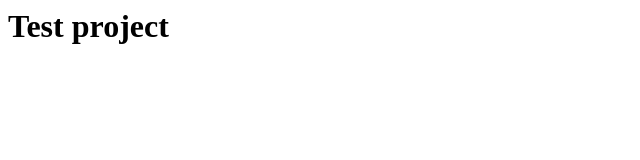
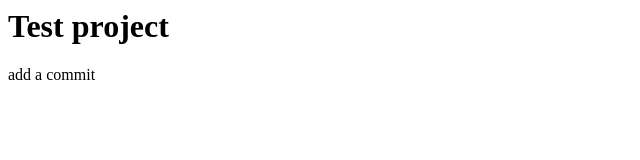
Before and after one commit to flyveren/test, a plain HTML site: page index.html in a window 1280 px wide. Shown: the full height of the page, 0-640 px from the left. Drawn offline with Linux system fonts and the light colour scheme.

Commit message:
add a commit

```diff
--- a/index.html
+++ b/index.html
@@ -2,5 +2,8 @@
 <head></head>
 <body>
 <h1>Test project</h1>
+<p>
+  add a commit
+</p>
 </body>
 </html>
```
